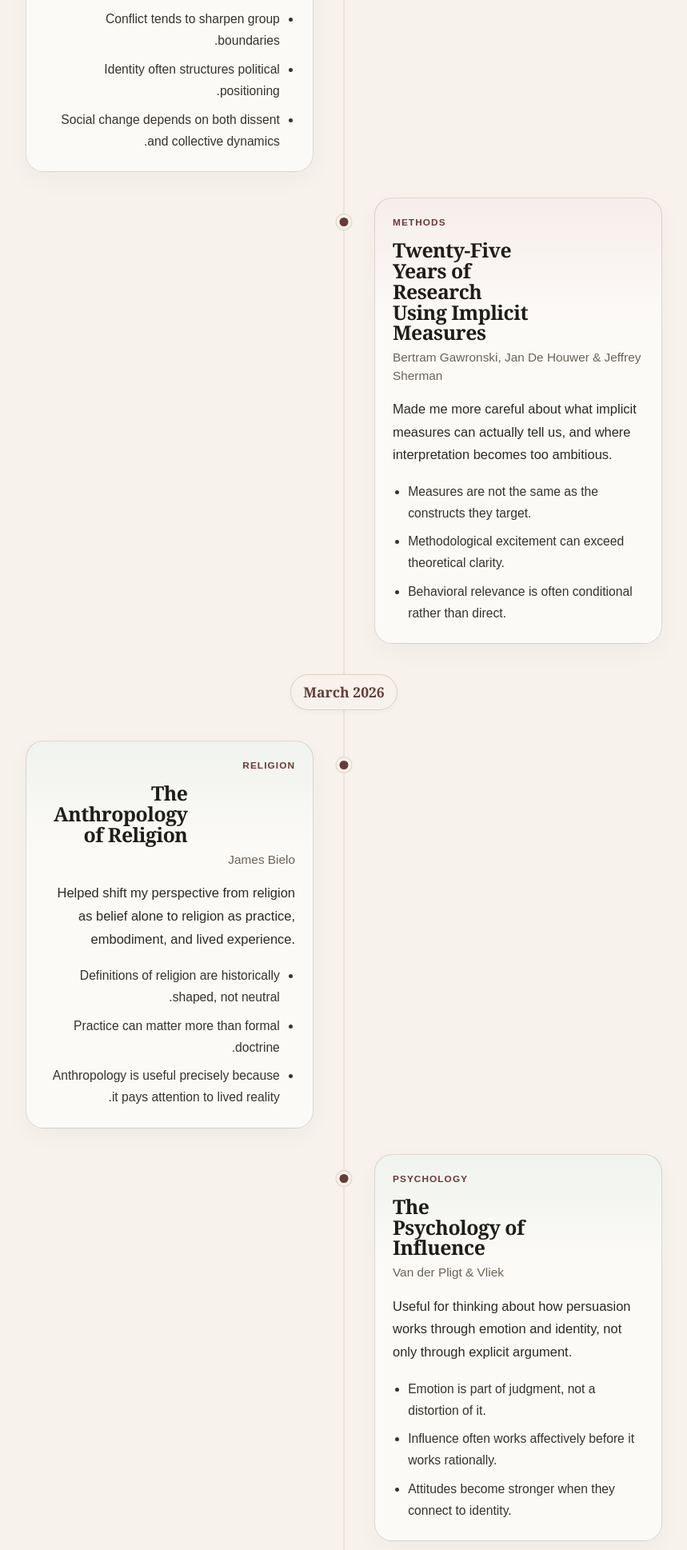
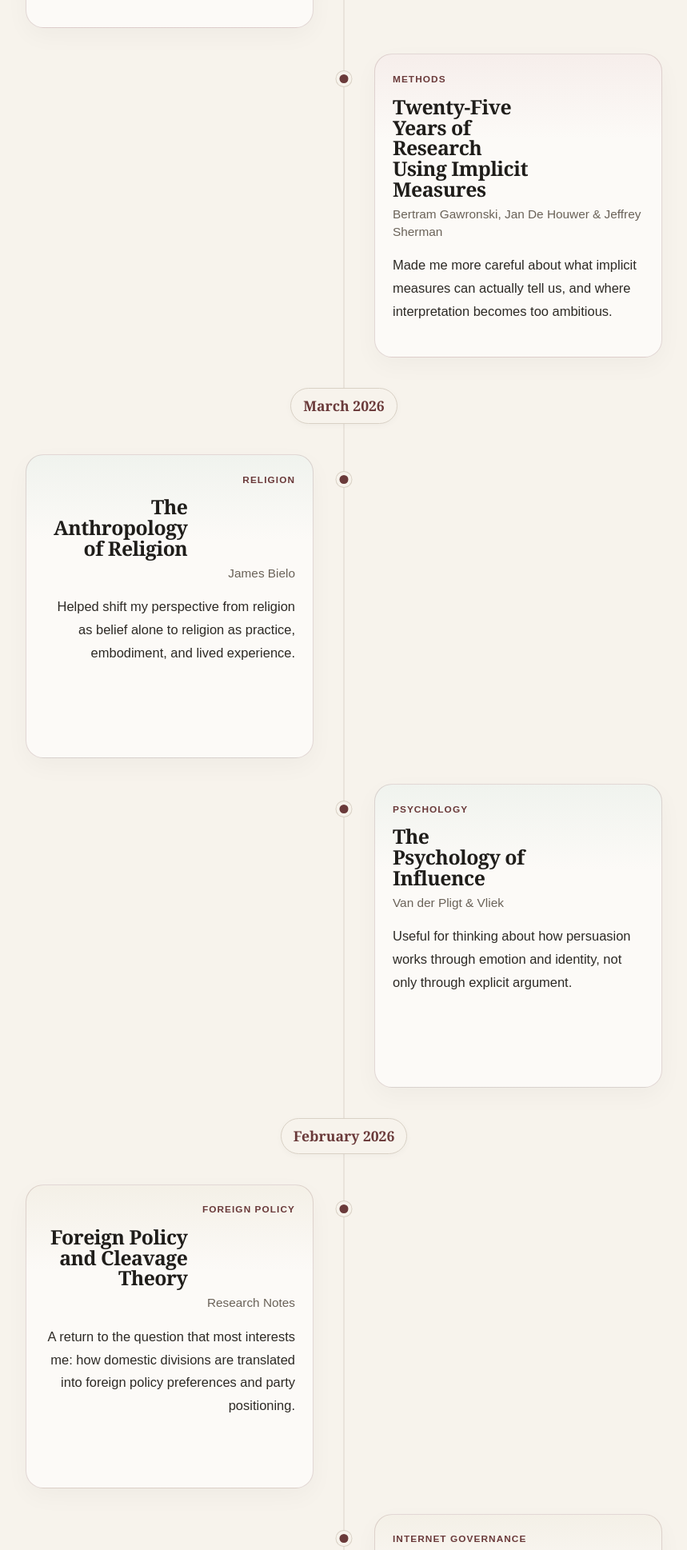
Before and after one commit to MArCio333/MArCio333.github.io, a plain HTML site: page reading.html in a window 1280 px wide. Shown: the part 1620-3558 px from the top of the page at 80% size, without its empty margins (210-1069 px from the left). Drawn offline with Linux system fonts and the light colour scheme.

Commit message:
Update reading.html

```diff
--- a/reading.html
+++ b/reading.html
@@ -93,11 +93,7 @@
               A strong framework for understanding polarization as a group process rather than
               just an individual-level disagreement.
             </p>
-            <ul class="timeline-points">
-              <li>Conflict tends to sharpen group boundaries.</li>
-              <li>Identity often structures political positioning.</li>
-              <li>Social change depends on both dissent and collective dynamics.</li>
-            </ul>
+
           </article>
         </div>
 
@@ -110,11 +106,7 @@
               Made me more careful about what implicit measures can actually tell us, and where
               interpretation becomes too ambitious.
             </p>
-            <ul class="timeline-points">
-              <li>Measures are not the same as the constructs they target.</li>
-              <li>Methodological excitement can exceed theoretical clarity.</li>
-              <li>Behavioral relevance is often conditional rather than direct.</li>
-            </ul>
+
           </article>
         </div>
 
@@ -131,11 +123,7 @@
               Helped shift my perspective from religion as belief alone to religion as practice,
               embodiment, and lived experience.
             </p>
-            <ul class="timeline-points">
-              <li>Definitions of religion are historically shaped, not neutral.</li>
-              <li>Practice can matter more than formal doctrine.</li>
-              <li>Anthropology is useful precisely because it pays attention to lived reality.</li>
-            </ul>
+
           </article>
         </div>
 
@@ -148,11 +136,7 @@
               Useful for thinking about how persuasion works through emotion and identity, not
               only through explicit argument.
             </p>
-            <ul class="timeline-points">
-              <li>Emotion is part of judgment, not a distortion of it.</li>
-              <li>Influence often works affectively before it works rationally.</li>
-              <li>Attitudes become stronger when they connect to identity.</li>
-            </ul>
+
           </article>
         </div>
 
@@ -169,11 +153,7 @@
               A return to the question that most interests me: how domestic divisions are translated
               into foreign policy preferences and party positioning.
             </p>
-            <ul class="timeline-points">
-              <li>Foreign policy is often less external than it first appears.</li>
-              <li>Domestic cleavages can travel upward into national strategy.</li>
-              <li>Party competition shapes what becomes “international”.</li>
-            </ul>
+
           </article>
         </div>
 
@@ -186,11 +166,6 @@
               Reading in this area keeps reinforcing how technical governance is never purely
               technical, and how infrastructure always has a political dimension.
             </p>
-            <ul class="timeline-points">
-              <li>Infrastructure governance is also institutional governance.</li>
-              <li>Regulation reflects power as much as coordination.</li>
-              <li>Digital governance sits between domestic and international politics.</li>
-            </ul>
           </article>
         </div>
 
```
